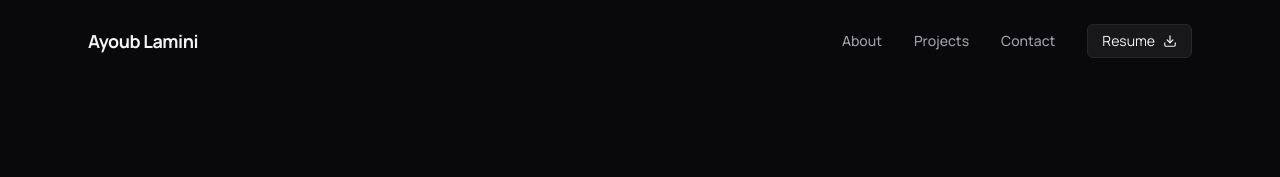
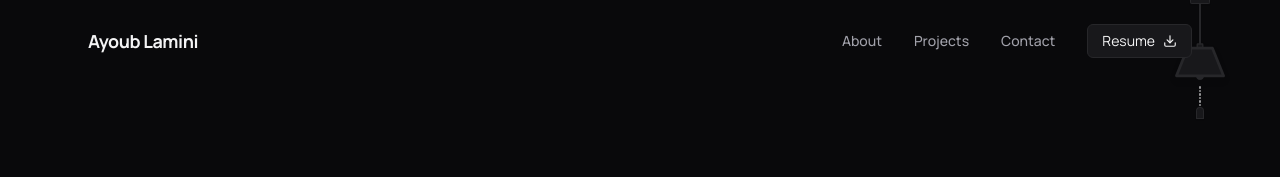
Before and after one commit to AyoubLamini/Portfolio, a Next.js app: page / in a window 1280 px wide. Shown: the top 177 px of the page. Built offline with nearby package versions, Linux system fonts and the light colour scheme.

Commit message:
added theme lighting, improved images

```diff
--- a/app/globals.css
+++ b/app/globals.css
@@ -1,6 +1,25 @@
 @tailwind base;
 @tailwind components;
 @tailwind utilities;
+
+@layer base {
+  :root {
+    /* Soft Premium Palette (Stone/Slate) */
+    --neutral-bg: 30 10% 95%; /* Soft stone background */
+    --neutral-surface: 30 20% 98%; /* Off-white surface, no pure white */
+    --neutral-border: 30 10% 88%; /* Subtle warm border */
+    --neutral-ink: 220 15% 24%; /* Dark slate instead of harsh black */
+    --neutral-ink-muted: 220 10% 45%; /* Readable muted slate */
+  }
+
+  .dark {
+    --neutral-bg: 240 10% 4%;
+    --neutral-surface: 240 6% 10%;
+    --neutral-border: 240 4% 16%;
+    --neutral-ink: 240 5% 96%;
+    --neutral-ink-muted: 240 5% 65%;
+  }
+}
 
 * {
   box-sizing: border-box;
@@ -14,8 +33,8 @@ html {
 }
 
 body {
-  background-color: #09090b;
-  color: #f4f4f5;
+  background-color: hsl(var(--neutral-bg));
+  color: hsl(var(--neutral-ink));
   font-family: 'Manrope', -apple-system, BlinkMacSystemFont, 'Segoe UI', Roboto, Helvetica, Arial, sans-serif;
   overflow-x: hidden;
   -webkit-font-smoothing: antialiased;
@@ -28,16 +47,16 @@ body {
 }
 
 ::-webkit-scrollbar-track {
-  background: #09090b;
+  background: hsl(var(--neutral-bg));
 }
 
 ::-webkit-scrollbar-thumb {
-  background: #27272a;
+  background: hsl(var(--neutral-border));
   border-radius: 4px;
 }
 
 ::-webkit-scrollbar-thumb:hover {
-  background: #3f3f46;
+  background: hsl(var(--neutral-ink-muted));
 }
 
 ::selection {
--- a/app/layout.tsx
+++ b/app/layout.tsx
@@ -17,6 +17,9 @@ export const metadata: Metadata = {
     },
 }
 
+import { ThemeProvider } from '@/components/ThemeProvider'
+import { ThemePullCord } from '@/components/ui/ThemePullCord'
+
 export default function RootLayout({
     children,
 }: {
@@ -34,7 +37,15 @@ export default function RootLayout({
                 />
             </head>
             <body>
-                {children}
+                <ThemeProvider
+                    attribute="class"
+                    defaultTheme="dark"
+                    enableSystem
+                    disableTransitionOnChange
+                >
+                    <ThemePullCord />
+                    {children}
+                </ThemeProvider>
             </body>
         </html>
     )
--- /dev/null
+++ b/components/ThemeProvider.tsx
@@ -0,0 +1,8 @@
+"use client";
+
+import { ThemeProvider as NextThemesProvider } from "next-themes";
+import type { ThemeProviderProps } from "next-themes";
+
+export function ThemeProvider({ children, ...props }: ThemeProviderProps) {
+  return <NextThemesProvider {...props}>{children}</NextThemesProvider>;
+}
--- a/components/ui/Navbar.tsx
+++ b/components/ui/Navbar.tsx
@@ -1,7 +1,8 @@
 'use client'
 
 import { useEffect, useState } from 'react'
-import { Download } from "lucide-react"
+import { Download, Moon, Sun } from "lucide-react"
+import { useTheme } from 'next-themes'
 import Link from 'next/link'
 
 const navLinks = [
@@ -14,8 +15,11 @@ const navLinks = [
 export default function Navbar() {
     const [scrolled, setScrolled] = useState(false)
     const [menuOpen, setMenuOpen] = useState(false)
+    const { theme, setTheme, resolvedTheme } = useTheme()
+    const [mounted, setMounted] = useState(false)
 
     useEffect(() => {
+        setMounted(true)
         const handleScroll = () => {
             setScrolled(window.scrollY > 20)
         }
@@ -85,7 +89,7 @@ export default function Navbar() {
 
             <div
                 className={`md:hidden transition-all duration-300 overflow-hidden bg-neutral-bg/95 border-b border-neutral-border ${
-                    menuOpen ? 'max-h-64 opacity-100' : 'max-h-0 opacity-0 pointer-events-none'
+                    menuOpen ? 'max-h-80 opacity-100' : 'max-h-0 opacity-0 pointer-events-none'
                 }`}
             >
                 <div className="px-6 py-4 flex flex-col gap-4">
@@ -98,6 +102,17 @@ export default function Navbar() {
                             {link.label}
                         </button>
                     ))}
+
+                    {mounted && (
+                        <button
+                            onClick={() => setTheme(resolvedTheme === 'dark' ? 'light' : 'dark')}
+                            className="flex items-center justify-between w-full px-3.5 py-2 border border-neutral-border text-neutral-ink font-sans text-sm rounded-md bg-neutral-surface hover:bg-neutral-border transition-all duration-200"
+                        >
+                            <span>Toggle Theme</span>
+                            {resolvedTheme === 'dark' ? <Sun size={14} className="text-neutral-ink-muted" /> : <Moon size={14} className="text-neutral-ink-muted" />}
+                        </button>
+                    )}
+
                     <a
                         href="/Ayoub_Lamini_resume.pdf"
                         download
--- a/components/ui/PianoTextButton.tsx
+++ b/components/ui/PianoTextButton.tsx
@@ -1,8 +1,8 @@
 'use client';
 
-import { useEffect, useRef } from 'react';
+import { useEffect, useRef, useState } from 'react';
+import { useTheme } from 'next-themes';
 
-const BASE_COLOR: [number, number, number] = [244, 241, 234]; // --accent
 const WAVE_COLOR: [number, number, number] = [79, 70, 229]; // #4f46e5
 
 const MAX_SCALE = 1;
@@ -21,14 +21,26 @@ export default function PianoTextButton({
   onClick,
 }: PianoTextButtonProps) {
   const charRefs = useRef<(HTMLSpanElement | null)[]>([]);
+  const { resolvedTheme } = useTheme();
+  const [mounted, setMounted] = useState(false);
+
+  useEffect(() => {
+    setMounted(true);
+  }, []);
 
   charRefs.current = [];
 
   useEffect(() => {
+    if (!mounted) return;
+
     const chars = charRefs.current;
     let rafId: number;
     let timeoutId: ReturnType<typeof setTimeout>;
     let start: number | null = null;
+
+    const isLight = resolvedTheme === 'light';
+    // Use dark gray for light theme, off-white for dark theme
+    const baseColor: [number, number, number] = isLight ? [113, 113, 122] : [244, 241, 234];
 
     function frame(ts: number) {
       if (start === null) start = ts;
@@ -48,13 +60,13 @@ export default function PianoTextButton({
         span.style.transform = `translateY(${-lift}px) scaleY(${scale})`;
 
         const r = Math.round(
-          BASE_COLOR[0] + (WAVE_COLOR[0] - BASE_COLOR[0]) * eased
+          baseColor[0] + (WAVE_COLOR[0] - baseColor[0]) * eased
         );
         const g = Math.round(
-          BASE_COLOR[1] + (WAVE_COLOR[1] - BASE_COLOR[1]) * eased
+          baseColor[1] + (WAVE_COLOR[1] - baseColor[1]) * eased
         );
         const b = Math.round(
-          BASE_COLOR[2] + (WAVE_COLOR[2] - BASE_COLOR[2]) * eased
+          baseColor[2] + (WAVE_COLOR[2] - baseColor[2]) * eased
         );
 
         span.style.color = `rgb(${r},${g},${b})`;
@@ -82,7 +94,7 @@ export default function PianoTextButton({
       cancelAnimationFrame(rafId);
       clearTimeout(timeoutId);
     };
-  }, [text]);
+  }, [text, resolvedTheme, mounted]);
 
   return (
     <button className="piano-btn" onClick={onClick}>
--- /dev/null
+++ b/components/ui/ThemePullCord.tsx
@@ -0,0 +1,101 @@
+"use client";
+
+import { motion, useAnimation } from "framer-motion";
+import { useTheme } from "next-themes";
+import { useEffect, useState } from "react";
+
+export function ThemePullCord() {
+  const { theme, setTheme, resolvedTheme } = useTheme();
+  const [mounted, setMounted] = useState(false);
+  const [scrolled, setScrolled] = useState(false);
+  const controls = useAnimation();
+
+  useEffect(() => {
+    setMounted(true);
+
+    const handleScroll = () => {
+      setScrolled(window.scrollY > 20);
+    };
+
+    window.addEventListener("scroll", handleScroll, { passive: true });
+    handleScroll();
+
+    return () => window.removeEventListener("scroll", handleScroll);
+  }, []);
+
+  if (!mounted) return null;
+
+  const isDark = resolvedTheme === "dark";
+
+  const handleDragEnd = (event: any, info: any) => {
+    // Shorter drag threshold
+    if (info.offset.y > 10) {
+      setTheme(isDark ? "light" : "dark");
+      controls.start({
+        y: [info.offset.y, -3, 1, 0],
+        transition: { duration: 0.4, type: "spring", bounce: 0.7 }
+      });
+    } else {
+      controls.start({ y: 0, transition: { type: "spring", bounce: 0.5 } });
+    }
+  };
+
+  return (
+    <div
+      className={"hidden md:flex fixed right-6 md:right-12 z-50 flex-col items-center w-16 pointer-events-none transition-all duration-300 " + (scrolled ? "top-[60px]" : "top-0")}
+    >
+
+      {/* Ceiling mounting plate */}
+      <div className="w-5 h-1 bg-neutral-surface border-x border-b border-neutral-border rounded-b-sm shadow-sm" />
+
+      {/* Hanging wire */}
+      <div className="w-[1.5px] h-10 bg-neutral-border shadow-sm" />
+
+      {/* Lamp Shade & Bulb */}
+      <div className="relative z-10 pointer-events-auto">
+        <svg width="56" height="36" viewBox="0 0 80 52" className="drop-shadow-md overflow-visible">
+           {/* Glow effect when light is on */}
+           {!isDark && (
+             <circle cx="40" cy="46" r="16" className="fill-primary/20 blur-md" />
+           )}
+
+           {/* Bulb */}
+           <circle cx="40" cy="46" r="6" className={isDark ? "fill-neutral-border" : "fill-primary"} />
+
+           {/* Hardware attachment */}
+           <rect x="36" y="0" width="8" height="6" rx="1" className="fill-neutral-surface stroke-neutral-border" strokeWidth="2" />
+
+           {/* Shade Body */}
+           <path
+             d="M 22 6 L 58 6 L 74 46 L 6 46 Z"
+             className="fill-neutral-surface stroke-neutral-border transition-colors duration-300"
+             strokeWidth="4"
+             strokeLinejoin="round"
+           />
+        </svg>
+      </div>
+
+      {/* Pull Chain (Draggable) */}
+      <motion.div
+          drag="y"
+          dragConstraints={{ top: 0, bottom: 0 }}
+          dragElastic={{ top: 0, bottom: 0.15 }}
+          onDragEnd={handleDragEnd}
+          animate={controls}
+          whileDrag={{ cursor: "grabbing" }}
+          className="cursor-grab relative -mt-0.5 z-0 flex flex-col items-center p-2 pointer-events-auto"
+          style={{ originY: 0 }}
+      >
+        {/* Metallic ball chain */}
+        <div className="flex flex-col items-center gap-[1px] opacity-60">
+           {[...Array(6)].map((_, i) => (
+              <div key={i} className="w-[2.5px] h-[2.5px] rounded-full bg-neutral-ink shadow-sm" />
+           ))}
+        </div>
+        {/* Chain Bell / Knob */}
+        <div className="w-2 h-3 rounded-b-sm rounded-t-full bg-neutral-surface border border-neutral-border shadow-sm mt-[1px]" />
+      </motion.div>
+
+    </div>
+  );
+}
--- a/package.json
+++ b/package.json
@@ -18,6 +18,7 @@
     "lenis": "^1.1.13",
     "lucide-react": "^0.414.0",
     "next": "14.2.5",
+    "next-themes": "^0.4.6",
     "react": "^18.3.1",
     "react-dom": "^18.3.1",
     "tailwind-merge": "^2.4.0",
--- a/tailwind.config.js
+++ b/tailwind.config.js
@@ -1,5 +1,6 @@
 /** @type {import('tailwindcss').Config} */
 module.exports = {
+    darkMode: 'class',
     content: [
         './app/**/*.{js,ts,jsx,tsx,mdx}',
         './components/**/*.{js,ts,jsx,tsx,mdx}',
@@ -7,11 +8,11 @@ module.exports = {
     theme: {
         extend: {
             colors: {
-                'neutral-bg': '#09090b',
-                'neutral-surface': '#18181b',
-                'neutral-border': '#27272a',
-                'neutral-ink': '#f4f4f5',
-                'neutral-ink-muted': '#a1a1aa',
+                'neutral-bg': 'hsl(var(--neutral-bg) / <alpha-value>)',
+                'neutral-surface': 'hsl(var(--neutral-surface) / <alpha-value>)',
+                'neutral-border': 'hsl(var(--neutral-border) / <alpha-value>)',
+                'neutral-ink': 'hsl(var(--neutral-ink) / <alpha-value>)',
+                'neutral-ink-muted': 'hsl(var(--neutral-ink-muted) / <alpha-value>)',
                 'primary': '#4f46e5',
                 'primary-hover': '#4338ca',
                 'primary-light': '#818cf8',
```
Also changed, not shown: components/sections/Projects.tsx (+9 -3 lines), 2 other files (tests, documents, lock files or other folders).
